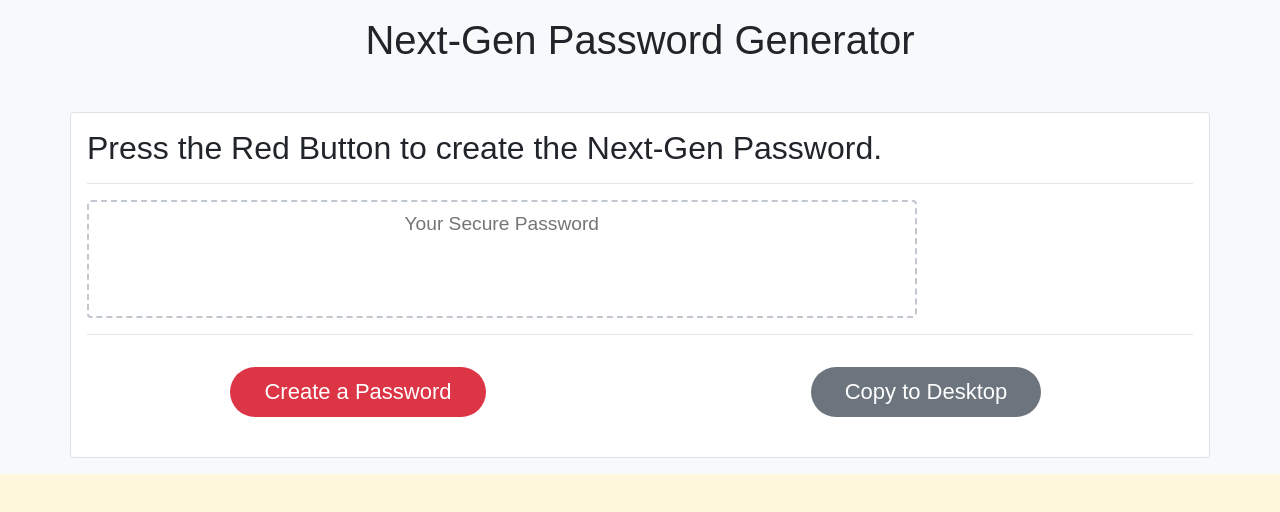
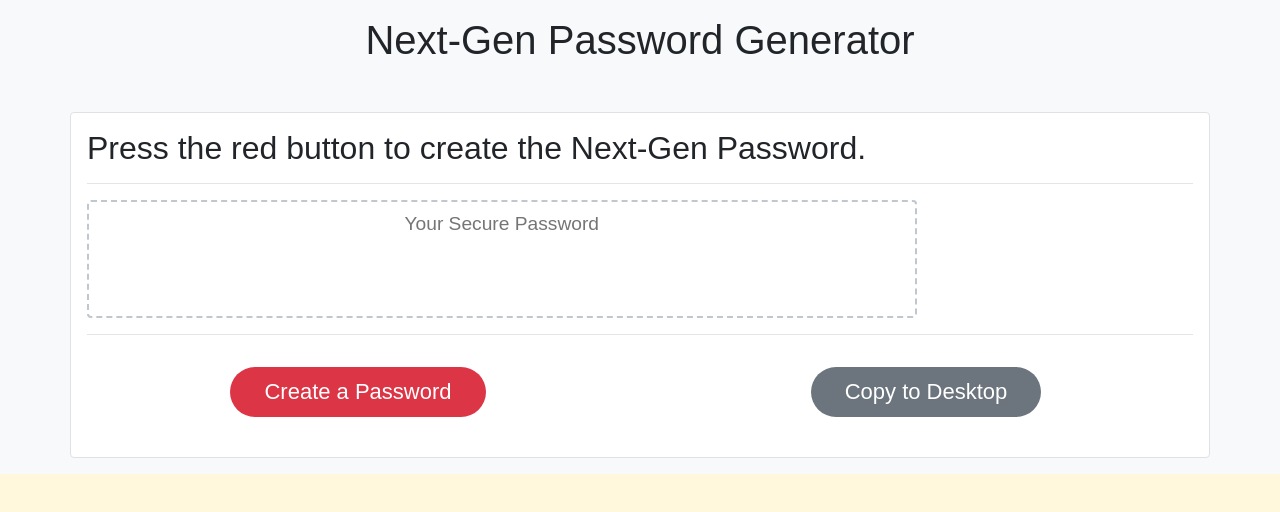
Before and after one commit to SiyandaMaykiso/Password-Generator, a plain HTML site: page index.html in a window 1280 px wide. Drawn offline with nearby package versions, Linux system fonts and the light colour scheme; a web font is replaced by a local one.

Commit message:
Update index.html

```diff
--- a/index.html
+++ b/index.html
@@ -25,7 +25,7 @@
         <h1 class="mb-5"> Next-Gen Password Generator</h1>
 
         <div class="password container bg-white p-3 border rounded">
-            <h2 class="text-left">Press the Red Button to create the Next-Gen Password.</h2>
+            <h2 class="text-left">Press the red button to create the Next-Gen Password.</h2>
             <hr>
             <textarea
                 readonly
```
